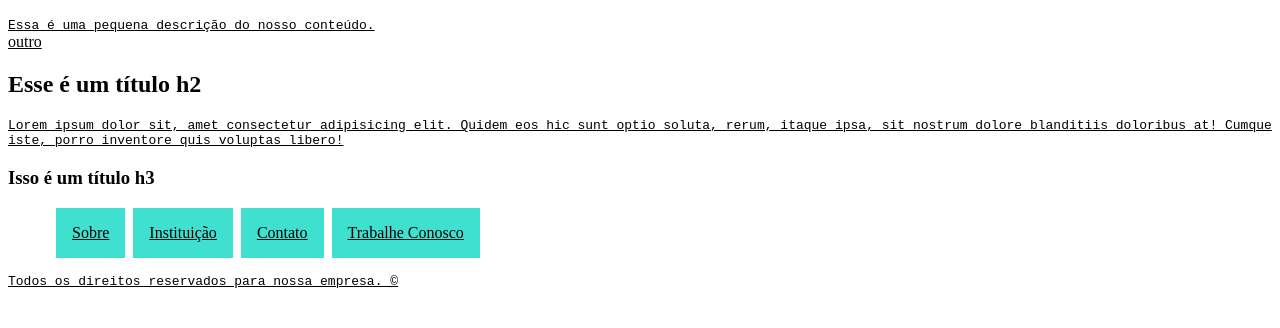
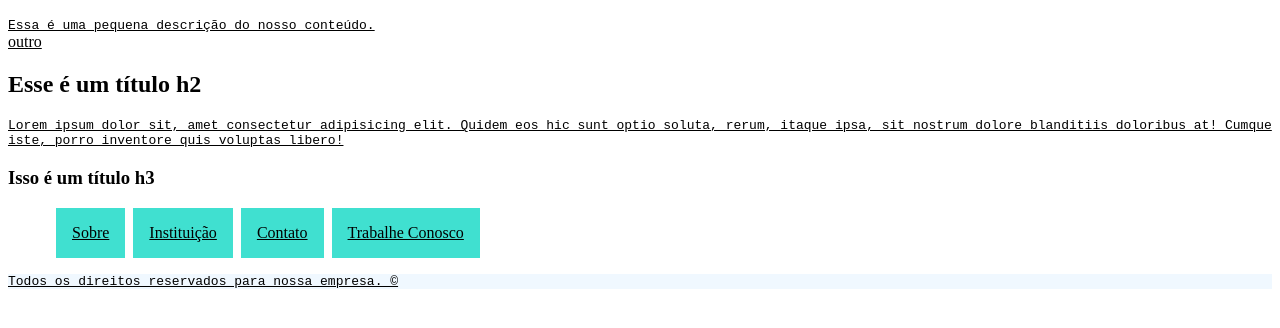
Before and after one commit to rick-Costa/treinando-git, a plain HTML site: page index.html in a window 1280 px wide. Shown: the part 48-376 px from the top of the page. Drawn offline with Linux system fonts and the light colour scheme.

Commit message:
estilizando o "footer" da página index.html

```diff
--- a/style.css
+++ b/style.css
@@ -18,3 +18,7 @@ ul, a {
 ul {
    list-style: none;
 }
+
+footer {
+   background-color: aliceblue;
+}
```
